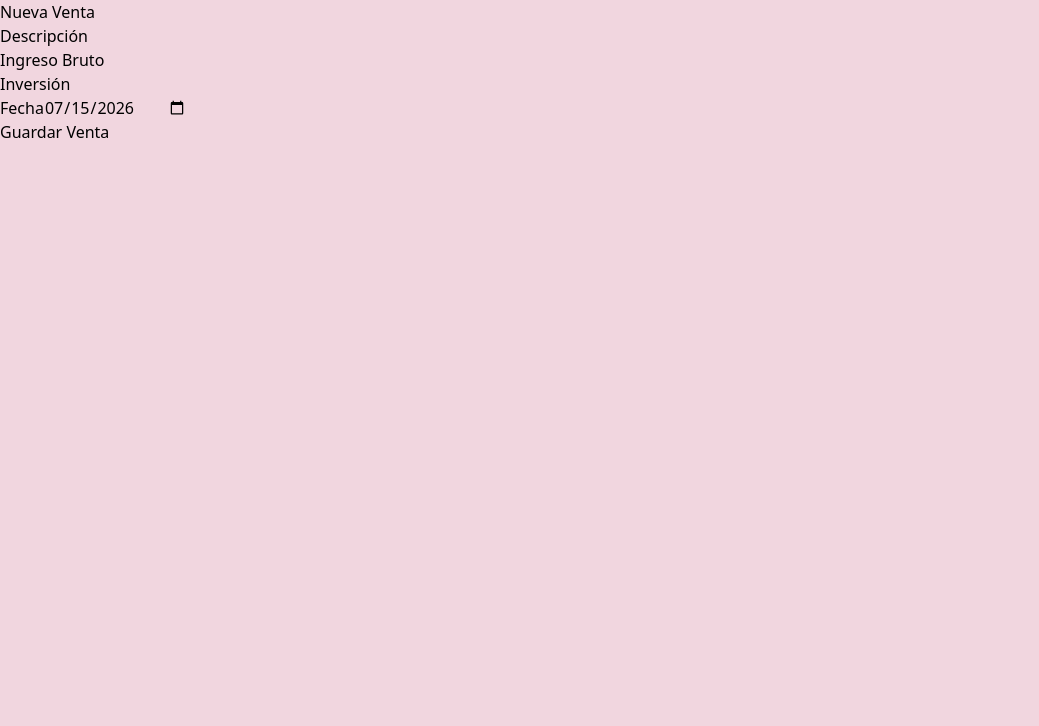
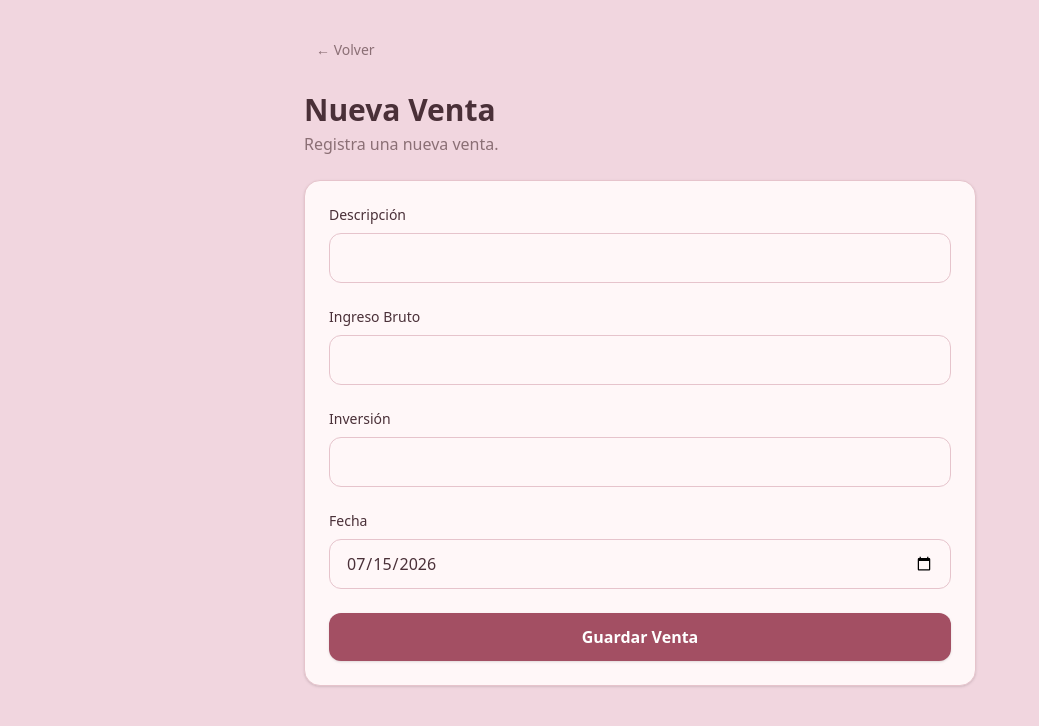
Before and after one commit to Serech-dev/market-manager, a React app in the folder frontend/: page /new-sale in a window 1280 px wide. Shown: the top 726 px of the page, without its empty margins (0-1039 px from the left). Built offline with nearby package versions, Linux system fonts and the light colour scheme; the HTML template or start-up script is replaced by a standard one.

Commit message:
[front] apply new theme and frontend UI to edit and new sale pages

```diff
--- a/frontend/src/components/SaleForm.jsx
+++ b/frontend/src/components/SaleForm.jsx
@@ -25,52 +25,156 @@ function SaleForm({ onSubmit, initialSale }) {
     }
 
     return (
-        <form onSubmit={handleSubmit}>
-            <div>
-                <label>Descripción</label>
+        <form
+            onSubmit={handleSubmit}
+            className="space-y-6"
+        >
+            <div className="space-y-2">
+                <label
+                    htmlFor="description"
+                    className="block text-sm font-medium text-[var(--text-primary)]"
+                >
+                    Descripción
+                </label>
+
                 <input
+                    id="description"
                     type="text"
                     name="description"
                     value={sale.description}
                     onChange={handleChange}
+                    className="
+                        w-full
+                        rounded-xl
+                        border
+                        border-[var(--border)]
+                        bg-[var(--surface)]
+                        px-4
+                        py-3
+                        text-[var(--text-primary)]
+                        outline-none
+                        transition
+                        focus:border-[var(--primary)]
+                        focus:ring-2
+                        focus:ring-[var(--primary)]/20
+                    "
                 />
             </div>
 
-            <div>
-                <label>Ingreso Bruto</label>
+            <div className="space-y-2">
+                <label
+                    htmlFor="gross_amount"
+                    className="block text-sm font-medium text-[var(--text-primary)]"
+                >
+                    Ingreso Bruto
+                </label>
+
                 <input
+                    id="gross_amount"
                     type="number"
                     name="gross_amount"
                     value={sale.gross_amount}
                     onChange={handleChange}
+                    className="
+                        w-full
+                        rounded-xl
+                        border
+                        border-[var(--border)]
+                        bg-[var(--surface)]
+                        px-4
+                        py-3
+                        text-[var(--text-primary)]
+                        outline-none
+                        transition
+                        focus:border-[var(--primary)]
+                        focus:ring-2
+                        focus:ring-[var(--primary)]/20
+                    "
                 />
             </div>
 
-            <div>
-                <label>Inversión</label>
+            <div className="space-y-2">
+                <label
+                    htmlFor="investment_amount"
+                    className="block text-sm font-medium text-[var(--text-primary)]"
+                >
+                    Inversión
+                </label>
+
                 <input
+                    id="investment_amount"
                     type="number"
                     name="investment_amount"
                     value={sale.investment_amount}
                     onChange={handleChange}
+                    className="
+                        w-full
+                        rounded-xl
+                        border
+                        border-[var(--border)]
+                        bg-[var(--surface)]
+                        px-4
+                        py-3
+                        text-[var(--text-primary)]
+                        outline-none
+                        transition
+                        focus:border-[var(--primary)]
+                        focus:ring-2
+                        focus:ring-[var(--primary)]/20
+                    "
                 />
             </div>
 
-            <div>
-                <label>Fecha</label>
+            <div className="space-y-2">
+                <label
+                    htmlFor="date"
+                    className="block text-sm font-medium text-[var(--text-primary)]"
+                >
+                    Fecha
+                </label>
+
                 <input
+                    id="date"
                     type="date"
                     name="date"
                     value={sale.date}
                     onChange={handleChange}
+                    className="
+                        w-full
+                        rounded-xl
+                        border
+                        border-[var(--border)]
+                        bg-[var(--surface)]
+                        px-4
+                        py-3
+                        text-[var(--text-primary)]
+                        outline-none
+                        transition
+                        focus:border-[var(--primary)]
+                        focus:ring-2
+                        focus:ring-[var(--primary)]/20
+                    "
                 />
             </div>
 
-            <button type="submit">
+            <button
+                type="submit"
+                className="
+                    w-full
+                    rounded-xl
+                    bg-[var(--primary)]
+                    px-4
+                    py-3
+                    font-semibold
+                    text-white
+                    shadow-sm
+                    transition
+                    hover:bg-[var(--primary-hover)]
+                "
+            >
                 Guardar Venta
             </button>
         </form>
     );
 }
-
 export default SaleForm;
--- a/frontend/src/pages/EditSale.jsx
+++ b/frontend/src/pages/EditSale.jsx
@@ -32,17 +32,54 @@ function EditSale() {
     }
 
     if (!sale) {
-        return <p>Cargando...</p>;
+        return (
+            <div className="min-h-screen flex items-center justify-center bg-[var(--background)]">
+                <p className="text-[var(--text-secondary)]">
+                    Cargando venta...
+                </p>
+            </div>
+        );
     }
 
     return (
-        <div>
-            <h1>Editar Venta</h1>
+        <div className="min-h-screen bg-[var(--background)] px-4 py-8">
+            <div className="mx-auto max-w-2xl space-y-6">
 
-            <SaleForm
-                initialSale={sale}
-                onSubmit={handleUpdateSale}
-            />
+                <button
+                    onClick={() => navigate(-1)}
+                    className="
+                        w-fit
+                        rounded-lg
+                        px-3
+                        py-2
+                        text-sm
+                        font-medium
+                        text-[var(--text-secondary)]
+                        transition
+                        hover:bg-[var(--surface-accent)]
+                    "
+                >
+                    ← Volver
+                </button>
+
+                <header>
+                    <h1 className="text-3xl font-bold text-[var(--text-primary)]">
+                        Editar Venta
+                    </h1>
+
+                    <p className="mt-1 text-[var(--text-secondary)]">
+                        Actualiza la información de la venta.
+                    </p>
+                </header>
+
+                <section className="rounded-2xl border border-[var(--border)] bg-[var(--surface)] p-6 shadow-sm">
+                    <SaleForm
+                        initialSale={sale}
+                        onSubmit={handleUpdateSale}
+                    />
+                </section>
+
+            </div>
         </div>
     );
 }
--- a/frontend/src/pages/NewSale.jsx
+++ b/frontend/src/pages/NewSale.jsx
@@ -21,10 +21,41 @@ function NewSale() {
     }
 
     return (
-        <div>
-            <h1>Nueva Venta</h1>
+        <div className="min-h-screen bg-[var(--background)] px-4 py-8">
+            <div className="mx-auto max-w-2xl space-y-6">
 
-            <SaleForm onSubmit={handleCreateSale} />
+                <button
+                    onClick={() => navigate(-1)}
+                    className="
+                        w-fit
+                        rounded-lg
+                        px-3
+                        py-2
+                        text-sm
+                        font-medium
+                        text-[var(--text-secondary)]
+                        transition
+                        hover:bg-[var(--surface-accent)]
+                    "
+                >
+                    ← Volver
+                </button>
+
+                <header>
+                    <h1 className="text-3xl font-bold text-[var(--text-primary)]">
+                        Nueva Venta
+                    </h1>
+
+                    <p className="mt-1 text-[var(--text-secondary)]">
+                        Registra una nueva venta.
+                    </p>
+                </header>
+
+                <section className="rounded-2xl border border-[var(--border)] bg-[var(--surface)] p-6 shadow-sm">
+                    <SaleForm onSubmit={handleCreateSale} />
+                </section>
+
+            </div>
         </div>
     );
 }
```
